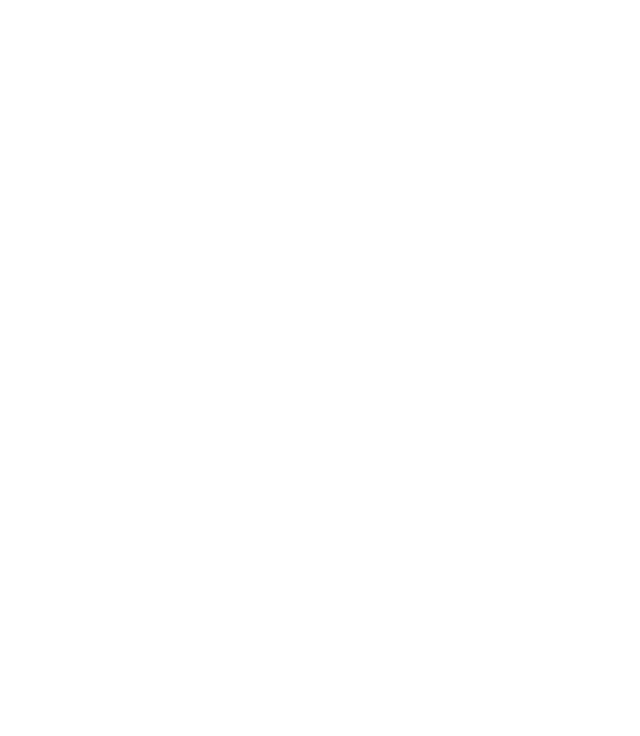
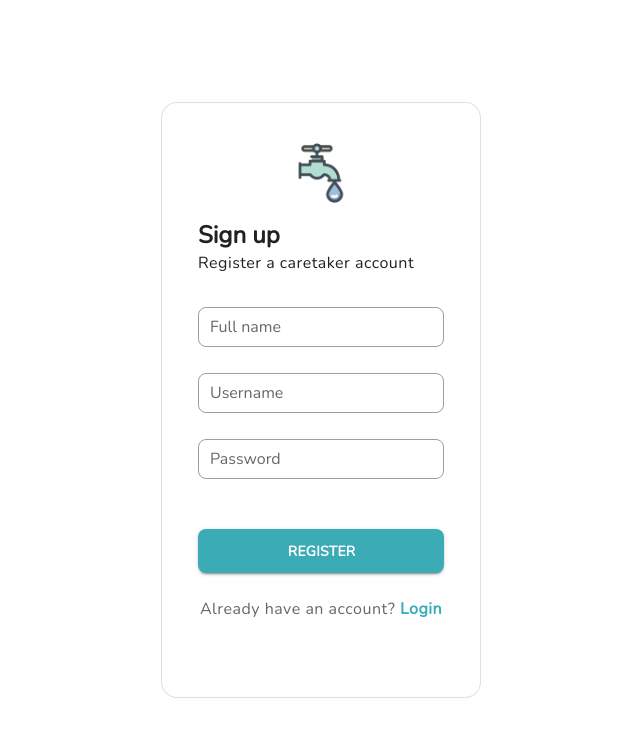
Before and after one commit to franciskisiara/vue-waba-api, a Vue app: page /auth/register in a window 1280 px wide. Shown: the top 736 px of the page, without its empty margins (319-959 px from the left). Built offline with nearby package versions, Linux system fonts and the light colour scheme.

Commit message:
added a registration form - switched up how one registers

```diff
--- /dev/null
+++ b/src/components/auth/Register.vue
@@ -0,0 +1,108 @@
+<template>
+  <v-card flat>
+    <v-card-title>
+      <div>
+        <h1 class="text-h5 font-weight-bold">
+          Sign up
+        </h1>
+        <p class="body-1">
+          Register a caretaker account
+        </p>
+      </div>
+    </v-card-title>
+    <v-card-text>
+      <v-text-field
+        dense
+        outlined
+        persistent-hint
+        label="Full name"
+        class="rounded-lg"
+        v-model="authObj.name"
+        :hint="errors.get('name')"
+        :error="errors.has('name')"
+        @input="errors.clear('name')"
+      ></v-text-field>
+
+      <v-text-field
+        dense
+        outlined
+        persistent-hint
+        label="Username"
+        class="rounded-lg"
+        v-model="authObj.phone"
+        :hint="errors.get('username')"
+        :error="errors.has('phone')"
+        @input="errors.clear('phone')"
+      ></v-text-field>
+
+      <v-text-field
+        dense
+        outlined
+        type="password"
+        persistent-hint
+        label="Password"
+        class="rounded-lg"
+        v-model="authObj.password"
+        :hint="errors.get('password')"
+        :error="errors.has('password')"
+        @input="errors.clear('password')"
+      ></v-text-field>
+    </v-card-text>
+
+    <v-card-actions class="px-4">
+      <v-btn
+        block
+        large
+        color="primary"
+        class="rounded-lg body-2 font-weight-bold"
+        :dark="!loading"
+        :loading="loading"
+        :disabled="loading"
+        @click="login()"
+      >
+        Register
+      </v-btn>
+    </v-card-actions>
+
+    <v-card-text class="pb-0">
+      <p class="body-1 text-center">
+        Already have an account? <router-link to="/auth/login" class="font-weight-bold">Login</router-link>
+      </p>
+    </v-card-text>
+  </v-card>
+</template>
+
+<script>
+import Auth from '@/libs/auth/Auth'
+
+export default {
+  data () {
+    return {
+      loading: false,
+      authObj: new Auth(),
+    }
+  },
+
+  computed: {
+    errors () {
+      return this.authObj.form.errors
+    }
+  },
+
+  methods: {
+    login () {
+      if (!this.loading) {
+        this.loading = true
+        this.authObj.login()
+          .then(() => {
+            this.authObj.retrieve('apartment')
+              ? this.$router.push({name: 'dashboard'})
+              : this.$router.push({name: 'onboarding-apartment'})
+          }).finally(() => {
+            this.loading = false
+          })
+      }
+    }
+  }
+}
+</script>
--- a/src/components/onboard/Configuration.vue
+++ b/src/components/onboard/Configuration.vue
@@ -87,7 +87,7 @@
           color="primary"
           @click="save()"
         >
-          Save and continue
+          Configure utility charges
         </v-btn>
       </v-col>
     </v-row>
@@ -115,18 +115,20 @@
     save () {
       if (!this.loading) {
         this.loading = true
-        this.apartmentObj.store().then(() => {
-
-        })
-          // .then(() => {
-          //   this.authObj.retrieve('apartment')
-          //     ? this.$router.push({name: 'dashboard'})
-          //     : this.$router.push({name: 'onboarding-apartment'})
-          // }).finally(() => {
-          //   this.loading = false
-          // })
+        this.apartmentObj.store()
+          .then(() => {
+            this.$router.push({
+              name: 'dashboard'
+            })
+          }).finally(() => {
+            this.loading = false
+          })
       }
     }
+  },
+
+  mounted () {
+    this.apartmentObj.name = localStorage.getItem('apartment')
   }
 }
 </script>
--- a/src/libs/app/apartments/Apartment.js
+++ b/src/libs/app/apartments/Apartment.js
@@ -1,5 +1,6 @@
 import Base from '@/libs/core/Base'
 import Form from '@/libs/core/Form'
+import Auth from '@/libs/auth/Auth'
 import { fields } from './ApartmentRepository'
 
 export default class Apartment extends Base {
@@ -14,10 +15,13 @@
       try {
         const data = this.getFields(['name', 'unit_rate', 'flat_rate', 'flat_rate_limit'])
         let response = await this.form.submit('post', '/api/apartments', data)
-        // this.encrypt(response.data)
-        // this.setFields(fields)
-        // resolve(response)
-
+        const auth = new Auth()
+        auth.encrypt({
+          ...auth.decrypt(),
+          apartment: response.data,
+        })
+        this.setFields(fields)
+        resolve(response)
       } catch (err) {
         reject(err)
       }
--- a/src/libs/app/apartments/ApartmentRepository.js
+++ b/src/libs/app/apartments/ApartmentRepository.js
@@ -1,6 +1,6 @@
 export const fields = {
   name: null,
-  flat_rate: null,
-  unit_rate: null,
-  flat_rate_limit: null,
+  flat_rate: 405,
+  unit_rate: 107,
+  flat_rate_limit: 4,
 }
--- a/src/libs/auth/AuthRepository.js
+++ b/src/libs/auth/AuthRepository.js
@@ -2,8 +2,10 @@
 
 export const fields = {
   device_name: 'browser',
-  phone: '254723258119',
-  password: 'password',
+  name: null,
+  phone: null,
+  password: null,
+  password_confirmation: null,
 
   /**
    * Please ... do not send these to the backend
--- a/src/router/index.js
+++ b/src/router/index.js
@@ -22,11 +22,11 @@
       }
     },
     children: [
-    //   {
-    //     path: 'register',
-    //     name: 'register',
-    //     component: () => import('@/components/auth/Register.vue'),
-    //   },
+      {
+        path: 'register',
+        name: 'register',
+        component: () => import('@/components/auth/Register.vue'),
+      },
 
       {
         path: 'login',
--- a/src/views/layouts/Authentication.vue
+++ b/src/views/layouts/Authentication.vue
@@ -8,10 +8,10 @@
       md="3"
     >
       <v-card outlined class="rounded-xl">
-        <v-card-text class="px-5 py-10">
+        <v-card-text class="px-5 pt-10 pb-15">
           <div class="text-center">
             <v-avatar
-              size="45"
+              size="60"
               tile
             >
               <img
```
Also changed, not shown: src/assets/sass/_resets.scss (+0 -8 lines).
